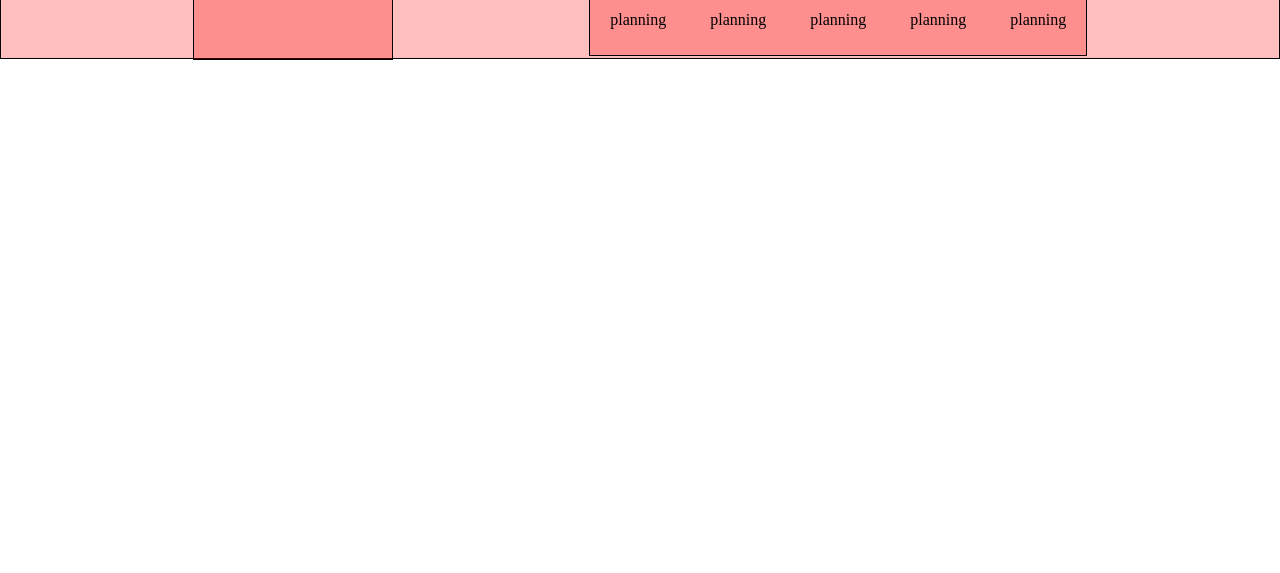
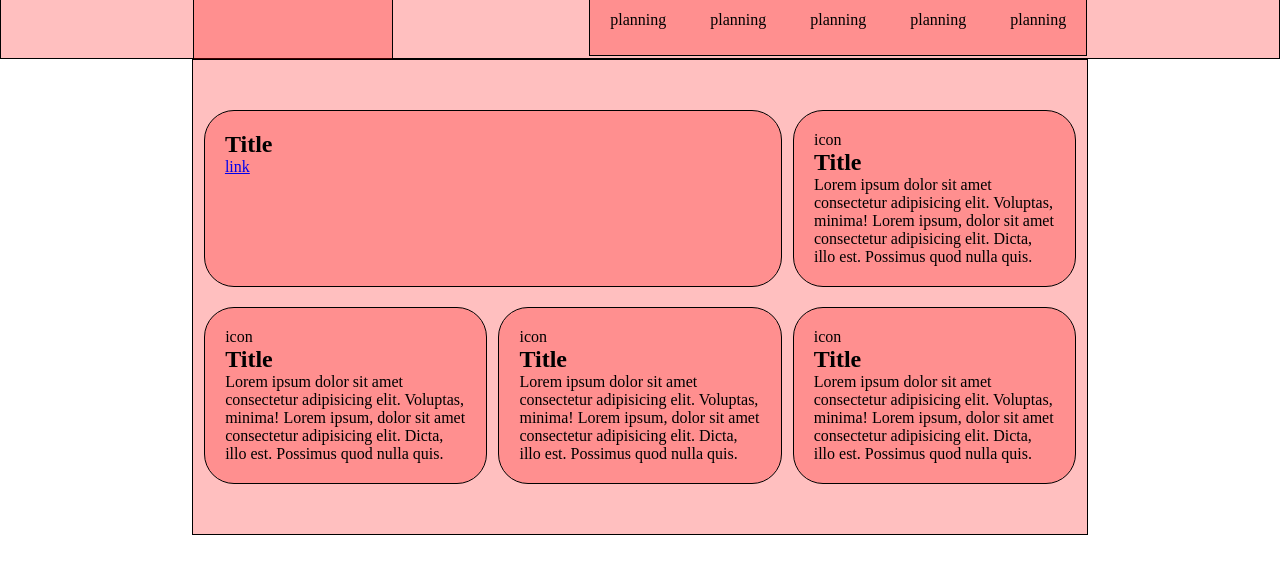
Before and after one commit to CarloDM/htmlcss-responsive-layout, a plain HTML site: page index.html in a window 1280 px wide. Shown: the part 21-594 px from the top of the page. Drawn offline with Linux system fonts and the light colour scheme.

Commit message:
[get section] layout complete

```diff
--- a/css/mediaQuery.css
+++ b/css/mediaQuery.css
@@ -6,9 +6,30 @@
 
 }
 
+@media screen and (min-width:768px) {
+
+  .get .container {
+    justify-content: space-evenly
+  }
+
+  .get .container .card{
+    width: calc(95% /3);
+
+  }
+
+  .get .container .card.demo{
+    width: calc(194% /3);
+
+  }
+
+}
+
+
 @media  screen and (min-width:1020px){
 
-  header .container{
+  header .container,
+  .get .container
+  {
     width: 70%;
   }
 
@@ -19,4 +40,6 @@
   header .container .items ul li.hamburger-menu {
     display: none;
   }
+
+
 }
--- a/css/style.css
+++ b/css/style.css
@@ -26,6 +26,7 @@ header{
   position: fixed;
   height: 80px;
   width: 100%;
+  margin-top: -80px;
 }
 
 header .container {
@@ -40,6 +41,7 @@ header .logo{
 
 header .container {
   width: 95%;
+
 
 }
 
@@ -59,3 +61,24 @@ header .container .items ul li {
   width: 100px;
   height: 80px;
 }
+
+/* main  */
+main{
+  margin-top: 80px;
+}
+
+/* get  */
+
+.get .container {
+  flex-wrap: wrap;
+  justify-content: center;
+  width: 95%;
+  padding: 40px 0px;
+}
+
+.get .container .card{
+  width: 100%;
+  border-radius: 30px;
+  margin: 10px 0px;
+  padding: 20px;
+}
--- a/index.html
+++ b/index.html
@@ -34,6 +34,51 @@
 
   </header>
 
+  <main>
+
+    <section class="get">
+
+      <div class="container flex debug">
+
+          <div class="card demo debug">
+            <h2>Title</h2>
+            <a href="#">link</a>
+            <img src="" alt="">
+          </div>
+
+          <div class="card debug">
+            <p class="icon">icon</p>
+            <h2>Title</h2>
+            <p>Lorem ipsum dolor sit amet consectetur adipisicing elit. Voluptas, minima! Lorem ipsum, dolor sit amet consectetur adipisicing elit. Dicta, illo est. Possimus quod nulla quis.  </p>
+          </div>
+
+          <div class="card debug">
+            <p class="icon">icon</p>
+            <h2>Title</h2>
+            <p>Lorem ipsum dolor sit amet consectetur adipisicing elit. Voluptas, minima! Lorem ipsum, dolor sit amet consectetur adipisicing elit. Dicta, illo est. Possimus quod nulla quis.  </p>
+          </div>
+
+          <div class="card debug">
+            <p class="icon">icon</p>
+            <h2>Title</h2>
+            <p>Lorem ipsum dolor sit amet consectetur adipisicing elit. Voluptas, minima! Lorem ipsum, dolor sit amet consectetur adipisicing elit. Dicta, illo est. Possimus quod nulla quis.  </p>
+          </div>
+
+          <div class="card debug">
+            <p class="icon">icon</p>
+            <h2>Title</h2>
+            <p>Lorem ipsum dolor sit amet consectetur adipisicing elit. Voluptas, minima! Lorem ipsum, dolor sit amet consectetur adipisicing elit. Dicta, illo est. Possimus quod nulla quis.  </p>
+          </div>
+
+
+
+
+
+      </div>
+
+    </section>
+  </main>
+
 
 
 </body>
```
